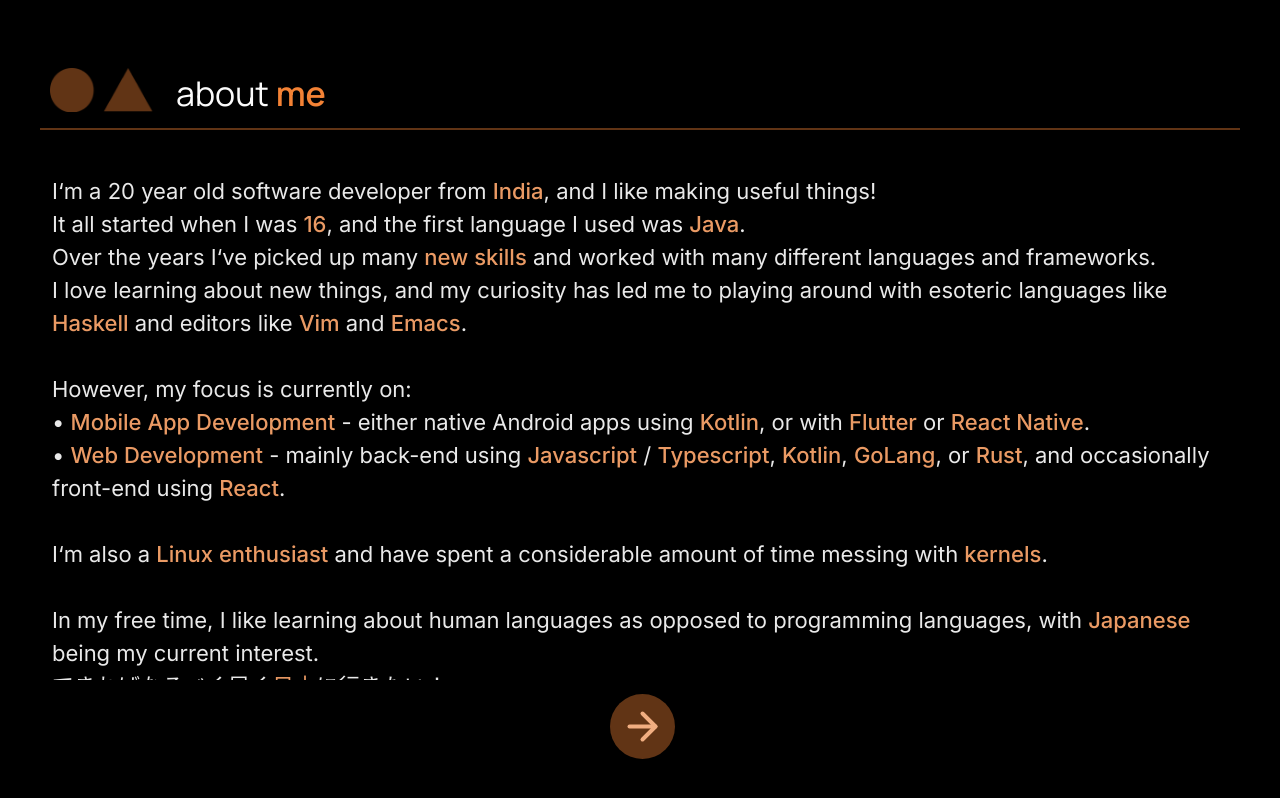
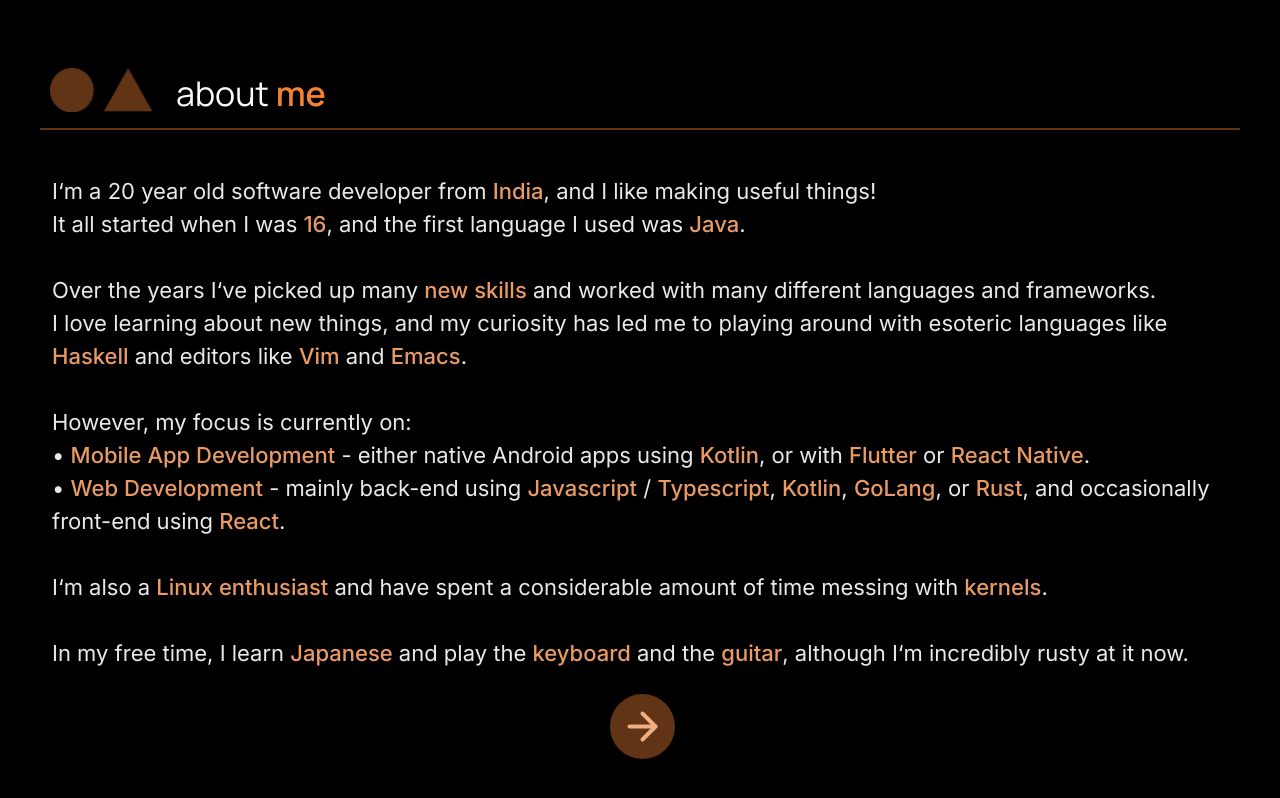
Before and after one commit to uditkarode/portfolio, a Next.js app: page /about in a window 1280 px wide. Built offline with nearby package versions, Linux system fonts and the light colour scheme.

Commit message:
misc(about): shorten content

```diff
--- a/pages/about.tsx
+++ b/pages/about.tsx
@@ -28,7 +28,7 @@ function AboutContent() {
       It all started when I was <OT>16</OT>, and the first language I used was
       {" "}
       <OT>Java</OT>.
-      <br />
+      <br /> <br />
       Over the years I&lsquo;ve picked up many <OT>new skills</OT>{" "}
       and worked with many different languages and frameworks.
       <br />
@@ -51,17 +51,12 @@ function AboutContent() {
       and have spent a considerable amount of time messing with{" "}
       <OT>kernels</OT>.
       <br /> <br />
-      In my free time, I like learning about human languages as opposed to
-      programming languages, with <OT>Japanese</OT> being my current interest.
-      <br />
-      できればなるべく早く<OT>日本</OT>に行きたい！
-      <br /> <br />
-      I also like to play the{" "}
+      In my free time, I learn <OT>Japanese</OT> and play the{" "}
       <OT>
-        MIDI keyboard
+        keyboard
       </OT>
       {" and "}
-      <OT>the guitar</OT>, although I&lsquo;m incredibly rusty at it now.<br />
+      the <OT>guitar</OT>, although I&lsquo;m incredibly rusty at it now.<br />
       <br />
       And oh, I like <OT>cats</OT>!<br />
     </motion.p>
```
